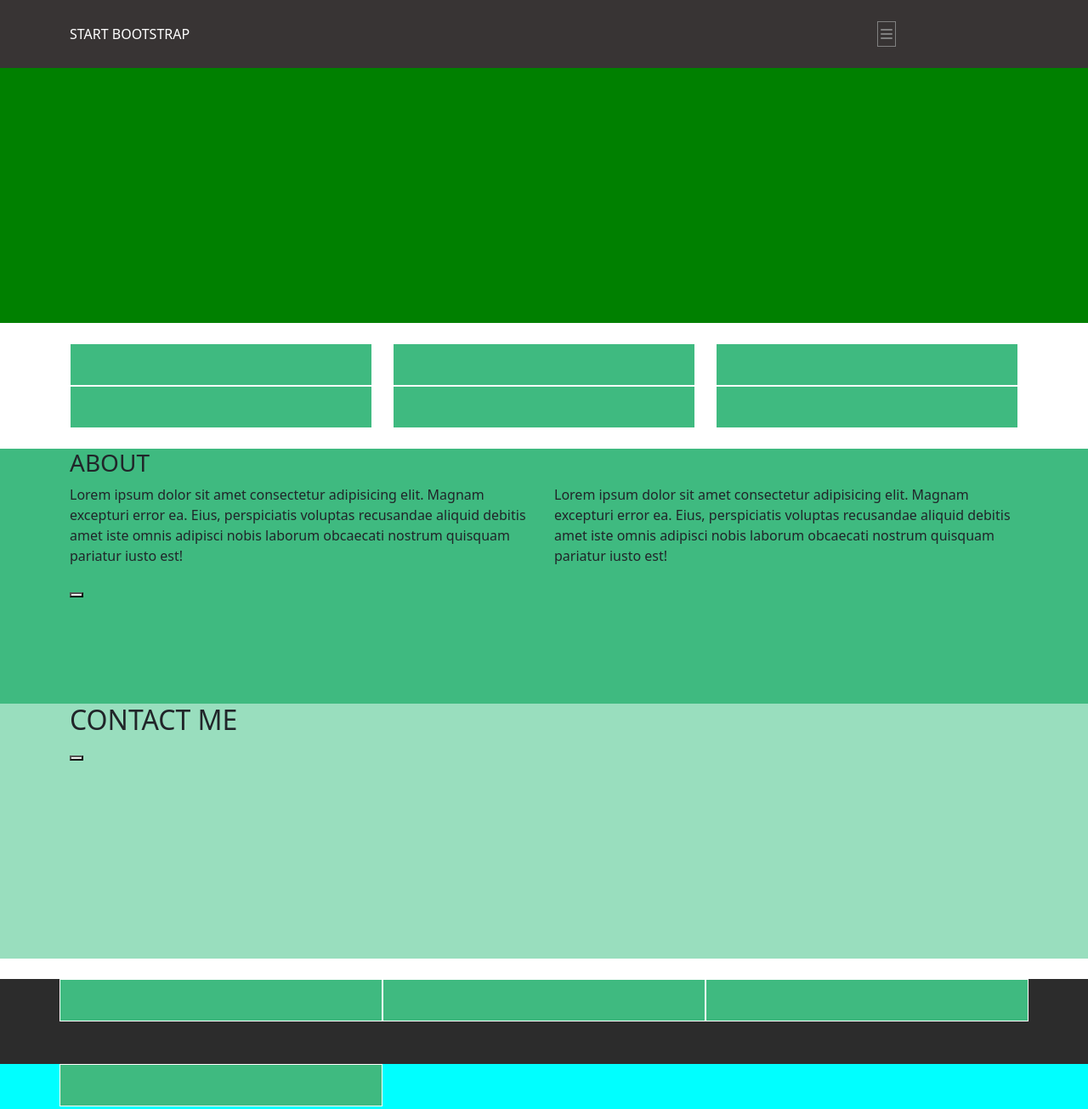
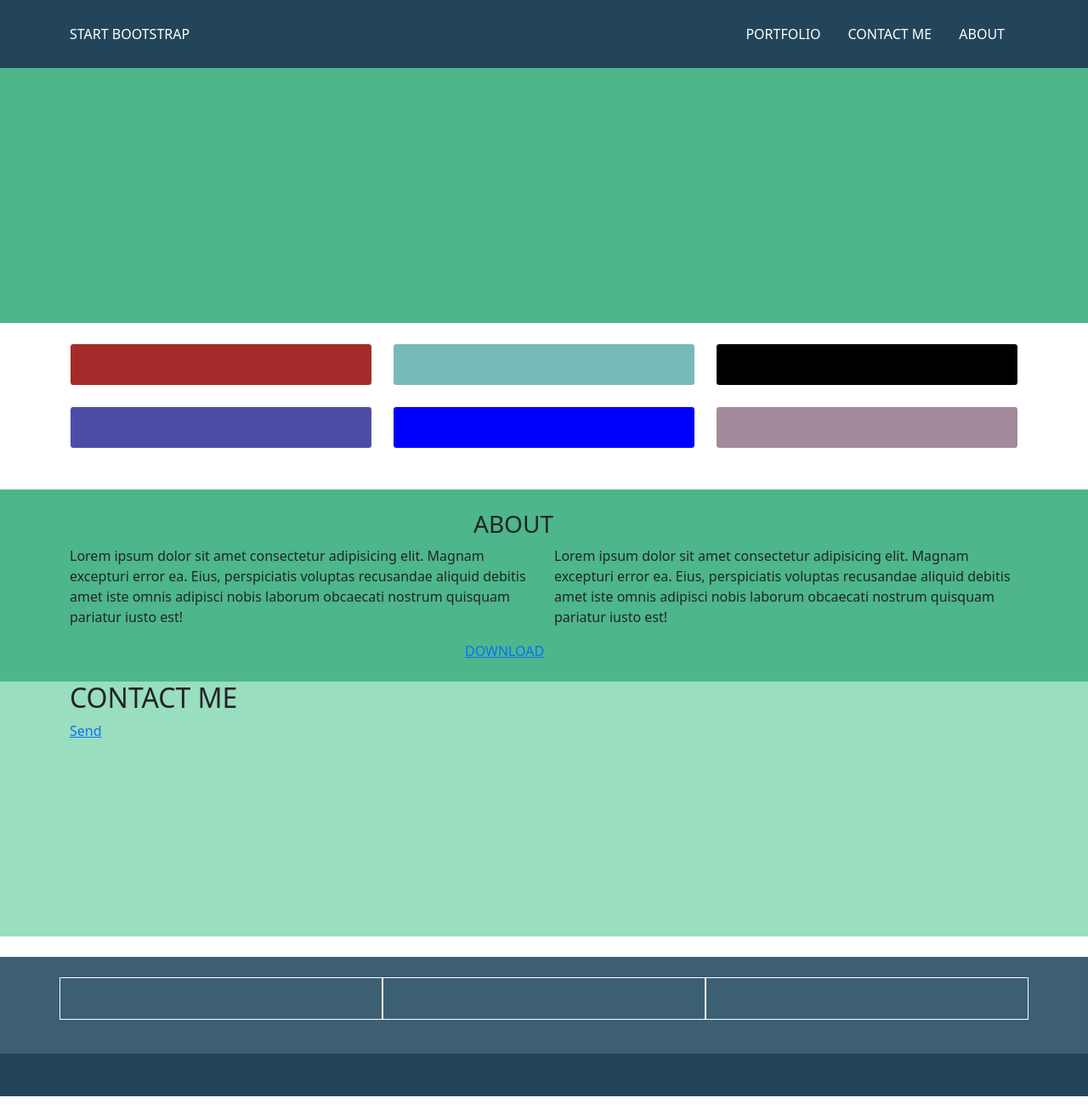
Before and after one commit to Andrea9808/html-css-bootstrap-freelancer, a plain HTML site: page index.html in a window 1280 px wide. Shown: the whole page at 85% size. Drawn offline with nearby package versions, Linux system fonts and the light colour scheme.

Commit message:
inserito ul e fixata struttura

```diff
--- a/css/style.css
+++ b/css/style.css
@@ -1,43 +1,71 @@
 
 .head{
     height: 80px;
-    background-color: rgb(56, 52, 52);
+    background-color: rgb(35, 69, 89);
+}
+
+.credit{
+    min-height: 50px;
+    background-color:  rgb(35, 69, 89);
+}
+
+.nav-link{
+    color: white;
 }
 
 .jumbo{
     height: 300px;
-    background-color: green;
+    background-color: #4db68a;
 }
 
-.col-2 a{
+.about{
+    background-color: #4db68a;;
+}
+
+.info{
+    background-color: rgb(60, 95, 115);
+}
+
+
+.col-2 .hamb{
     color: gray;
     border: 1px solid grey;
     padding: 3px;
 }
 
+.brown{
+    background-color: brown;
+}
+
+.azure{
+    background-color: #76baba;
+}
+
+.black{
+    background-color: black;
+}
+
+.azure_dark{
+    background-color: #4c4ca7;
+}
+
+.blue{
+    background-color: blue;
+}
+
+.rose_dark{
+    background-color: #a38a9a;
+}
+
+
 /* DEBUG RULES */
 .box{
-    background-color: rgb(63, 186, 128);
     height: 50px;
     border: 1px solid white;
 }
 
-.about{
-    height: 300px;
-    background-color: rgb(63, 186, 128);
-}
 
 .contact_me{
     height: 300px;
     background-color: rgb(153, 222, 190);
 }
-
-.info{
-    height: 100px;
-    background-color: rgba(0, 0, 0, 0.829);
-}
-
-.credit{
-    height: 100px;
-    background-color: aqua;
-}
--- a/index.html
+++ b/index.html
@@ -22,10 +22,22 @@
                             <span>START BOOTSTRAP</span>
                         </div>
 
-                        <div class="col-2">
-                            <a href="#"><i class="fa-solid fa-bars"></i></a>
-                        </div>
+                        <div class="col-2 col-md-6 col-lg-5 col-xl-5">
+                            <a class="hamb d-md-none d-lg-none d-xl-none" href="#"><i class="fa-solid fa-bars"></i></a>
 
+                            <nav class=" d-none d-sm-blocks d-sm-none d-md-block">
+                                <ul class="nav justify-content-end">
+                                    <li class="nav-item">
+                                      <a class="nav-link" href="#">PORTFOLIO</a>
+                                    </li>
+                                    <li class="nav-item">
+                                      <a class="nav-link" href="#">CONTACT ME</a>
+                                    </li>
+                                    <li class="nav-item">
+                                      <a class="nav-link" href="#">ABOUT</a>
+                                    </li>
+                                  </ul>
+                            </nav>
                     </div>
                 </div>
             </div>
@@ -55,8 +67,40 @@
                 <div class="container_fluid">
 
                     <div class="row">
-                        <div class="col-12 col-md-6 col-lg-4">
-                            <div class="box">
+                        <div class="mb-4 col-12 col-md-6 col-lg-4">
+                            <div class="box brown rounded">
+
+                            </div>
+                        </div>
+
+
+
+                        <div class="mb-4 col-12 col-md-6 col-lg-4">
+                            <div class="box azure rounded">
+
+                            </div>
+                        </div>
+
+
+
+                        <div class="mb-4 col-12 col-md-6 col-lg-4">
+                            <div class="box black rounded">
+
+                            </div>
+                        </div>
+
+
+
+                        <div class="mb-4 col-12 col-md-6 col-lg-4">
+                            <div class="box azure_dark rounded">
+
+                            </div>
+                        </div>
+
+
+
+                        <div class="mb-4 col-12 col-md-6 col-lg-4">
+                            <div class="box blue rounded">
 
                             </div>
                         </div>
@@ -64,39 +108,7 @@
 
 
                         <div class="col-12 col-md-6 col-lg-4">
-                            <div class="box">
-
-                            </div>
-                        </div>
-
-
-
-                        <div class="col-12 col-md-6 col-lg-4">
-                            <div class="box">
-
-                            </div>
-                        </div>
-
-
-
-                        <div class="col-12 col-md-6 col-lg-4">
-                            <div class="box">
-
-                            </div>
-                        </div>
-
-
-
-                        <div class="col-12 col-md-6 col-lg-4">
-                            <div class="box">
-
-                            </div>
-                        </div>
-
-
-
-                        <div class="col-12 col-md-6 col-lg-4">
-                            <div class="box">
+                            <div class="box rose_dark rounded">
 
                             </div>
                         </div>
@@ -110,7 +122,7 @@
             <div class="container">
                 <div class="container_fluid">
                     <div class="row">
-                        <div class="col-12">
+                        <div class="mt-4 mx-auto col-2">
                             <h3>ABOUT</h3>
                             <!-- STELLA -->
                         </div>
@@ -118,19 +130,21 @@
 
                     <div class="row">
                         <div class="col-12">
-                            <div class="row">
-                                <div class="col-12 col-md-6">
+                            <div class="row justify-content-center">
+                                <div class="col-7 col-md-6">
                                     <p>Lorem ipsum dolor sit amet consectetur adipisicing elit. Magnam excepturi error ea. Eius, perspiciatis voluptas recusandae aliquid debitis amet iste omnis adipisci nobis laborum obcaecati nostrum quisquam pariatur iusto est!</p>
                                 </div>
-                                <div class="col-12 col-md-6">
+                                <div class="col-7 col-md-6">
                                     <p>Lorem ipsum dolor sit amet consectetur adipisicing elit. Magnam excepturi error ea. Eius, perspiciatis voluptas recusandae aliquid debitis amet iste omnis adipisci nobis laborum obcaecati nostrum quisquam pariatur iusto est!</p>
                                 </div>
                             </div>
                         </div>
 
 
-                    <div>
-                        <button></button>
+                    <div class="mb-4 row justify-content-center">
+                        <div class="col-2">
+                            <a href="#">DOWNLOAD</a>
+                        </div>
                     </div>
                 </div>
             </div>
@@ -154,7 +168,7 @@
                         <!-- message -->
                     </div>
 
-                    <button></button>
+                    <a href="#">Send</a>
                 </div>
 
             </div>
@@ -168,12 +182,12 @@
         <section class="info mt-4">
             <div class="container">
                 <div class="container_fluid">
-                    <div class="row">
-                        <div class="col-12 col-md-4 col-lg-4 box">
+                    <div class="pt-4 pb-4 row">
+                        <div class="mb-3 col-12 col-md-4 col-lg-4 box">
                             <!-- location -->
                         </div>
 
-                        <div class="col-12 col-md-4 col-lg-4 box">
+                        <div class="mb-3 col-12 col-md-4 col-lg-4 box">
                             <!-- around the web -->
                         </div>
 
@@ -182,7 +196,6 @@
                         </div>
                     </div>
                 </div>
-                </div>
             </div>
         </section>
 
@@ -190,14 +203,15 @@
             <div class="container">
                 <div class="container_fluid">
                     <div class="row">
-                        <div class="col-12 col-md-4 col-lg-4 box">
+                        <div class="col-12">
                            <!-- credit -->
+
                         </div>
                     </div>
                 </div>
-                </div>
             </div>
         </section>
+
     </footer>
 
 
```
